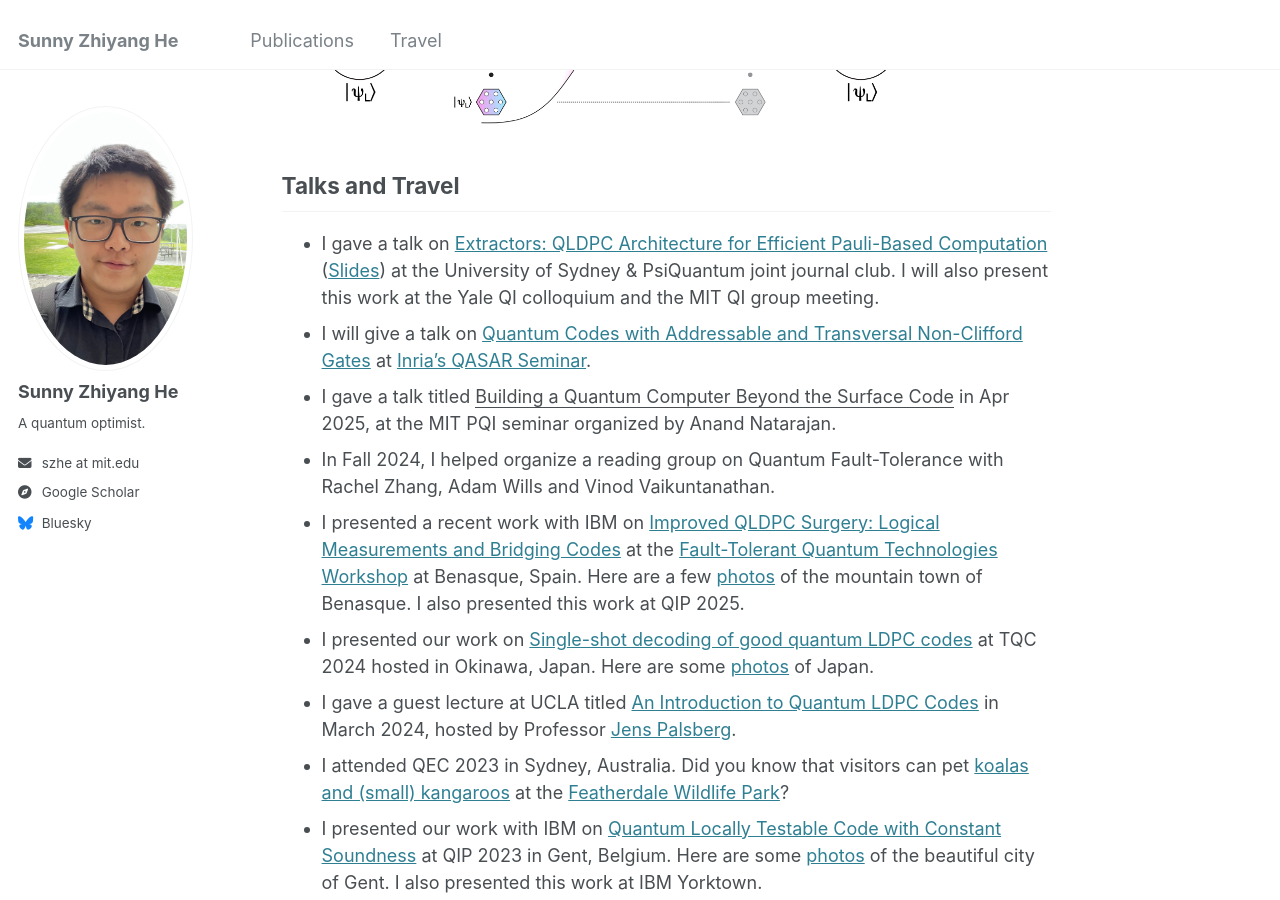
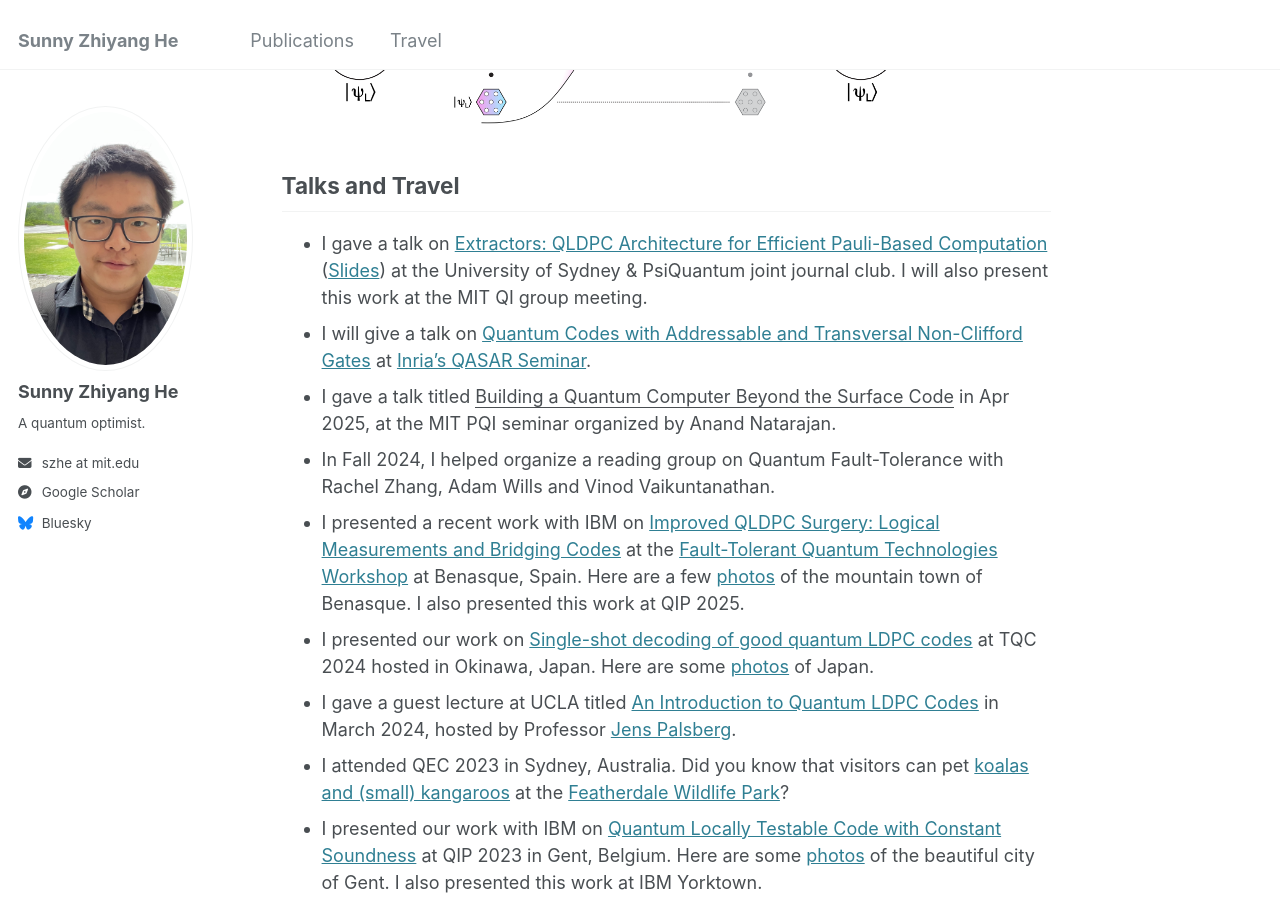
Before and after one commit to SunnyZhiyangHe/sunnyzhiyanghe.github.io, a Jekyll site: the page built from _pages/about.md, in a window 1280 px wide and 900 px high, scrolled down 1339 px. Built offline with Jekyll 4.4.1, drawn with Linux system fonts in a browser that asks for light colours.

Commit message:
Update about.md

```diff
--- a/_pages/about.md
+++ b/_pages/about.md
@@ -30,7 +30,7 @@ Prior to grad school I was an undergrad at CMU. I worked in graph algorithms wit
   <img src="/images/MSD_main.png" alt="Logical magic state distillation with color code" width="600">
 
 ## Talks and Travel {#talks}
-- I gave a talk on [Extractors: QLDPC Architecture for Efficient Pauli-Based Computation](https://arxiv.org/abs/2503.10390) ([Slides](files/Extractors.pdf)) at the University of Sydney & PsiQuantum joint journal club. I will also present this work at the Yale QI colloquium and the MIT QI group meeting.
+- I gave a talk on [Extractors: QLDPC Architecture for Efficient Pauli-Based Computation](https://arxiv.org/abs/2503.10390) ([Slides](files/Extractors.pdf)) at the University of Sydney & PsiQuantum joint journal club. I will also present this work at the MIT QI group meeting.
 - I will give a talk on [Quantum Codes with Addressable and Transversal Non-Clifford Gates](https://arxiv.org/abs/2502.01864) at [Inria's QASAR Seminar](https://team.inria.fr/qasar/).
 - I gave a talk titled <ins>Building a Quantum Computer Beyond the Surface Code</ins> in Apr 2025, at the MIT PQI seminar organized by Anand Natarajan.
 - In Fall 2024, I helped organize a reading group on Quantum Fault-Tolerance with Rachel Zhang, Adam Wills and Vinod Vaikuntanathan.
```
